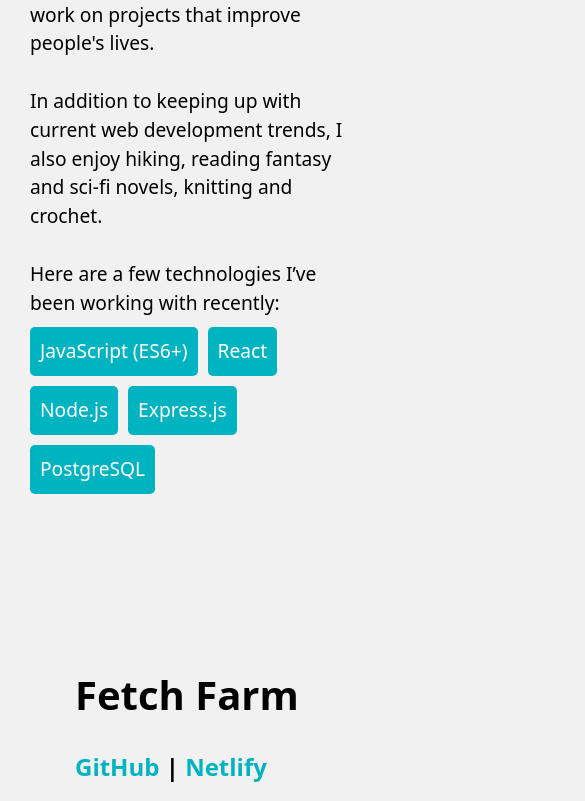
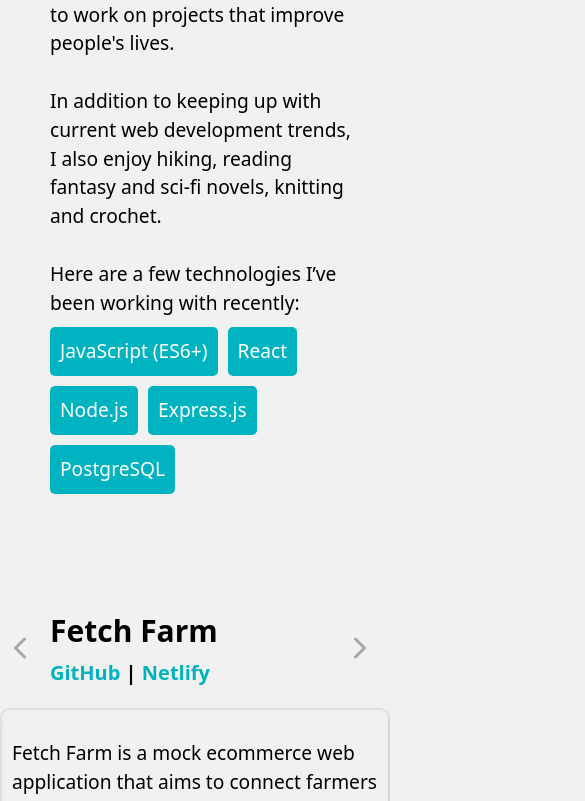
Before and after one commit to cvmug/PersonalSite, a React (Create React App) app: page / in a window 390 px wide. Shown: the part 1160-1961 px from the top of the page, 585 px wide, since content can reach past the window. Built offline with nearby package versions, Linux system fonts and the light colour scheme.

Commit message:
updated carousel arrows and mobile queries

```diff
--- a/package.json
+++ b/package.json
@@ -13,7 +13,7 @@
     "react": "^18.2.0",
     "react-bootstrap": "^2.7.1",
     "react-dom": "^18.2.0",
-    "react-icons": "^4.7.1",
+    "react-icons": "^4.8.0",
     "react-responsive-carousel": "^3.2.23",
     "react-router": "^6.8.1",
     "react-router-dom": "^6.8.1",
--- a/src/About/About.css
+++ b/src/About/About.css
@@ -56,6 +56,7 @@
 @media (max-width: 767px) {
   .bio {
     padding: 30px;
+    margin-left: 20px;
   }
 
   .bio-image {
--- a/src/Nav/Nav.css
+++ b/src/Nav/Nav.css
@@ -130,6 +130,17 @@
     color: white;
   }
 
+  /* .menu-toggle {
+    color: #00b3c0;
+    display: block;
+    width: 24px;
+    height: 24px;
+    position: absolute;
+    top: 20px;
+    right: 30px;
+    cursor: pointer;
+    z-index: 3;
+  } */
   .menu-toggle {
     color: #00b3c0;
     display: block;
@@ -140,9 +151,21 @@
     right: 30px;
     cursor: pointer;
     z-index: 3;
+    transition: transform 0.3s ease;
+  }
+  .menu-toggle div {
+    width: 24px;
+    height: 2px;
+    background-color: #00b3c0;
+    margin: 4px 0;
+    border-radius: 5px;
+    transition: all 0.3s ease;
   }
 
-  .menu-toggle div {
+  .menu-toggle.active {
+    transform: rotate(90deg);
+  }
+  /* .menu-toggle div {
     width: 24px;
     height: 2px;
     background-color: #00b3c0;
@@ -154,7 +177,7 @@
   .menu-toggle.active {
     transform: rotate(90deg) translate(0, 0);
     transition: all 0.3s ease;
-  }
+  } */
 
   .navbar.active .sections {
     display: block;
--- a/src/Portfolio/Portfolio.css
+++ b/src/Portfolio/Portfolio.css
@@ -9,7 +9,7 @@
 
 .project {
   margin: 50px auto;
-  height: 100vh;
+  height: auto;
   margin: 0 auto;
   display: flex;
   text-align: left;
@@ -17,14 +17,24 @@
 }
 
 .project-description {
-  max-width: 600px;
+  max-width: 650px;
+}
+
+.project-content {
+  border: 2px solid #e0e0e0;
+  border-radius: 10px;
+  box-shadow: 0 4px 6px rgba(0, 0, 0, 0.1);
+  padding: 0 20px 20px 20px;
+  margin-left: 60px;
 }
 
 .project-description h1 {
+  margin-left: 65px;
   font-size: 2.5rem;
 }
 
 .project-description h3 {
+  margin-left: 65px;
   font-size: 1.5rem;
 }
 
@@ -40,18 +50,117 @@
   max-width: 600px;
 }
 
+.custom-arrow-prev {
+  position: absolute;
+  left: 0;
+  top: 50%;
+  transform: translateY(-50%);
+  padding: 0.75rem;
+  opacity: 0.3;
+  cursor: pointer;
+  z-index: 20;
+  left: 5px;
+  margin-left: 5px;
+}
+
+.custom-arrow-prev:hover {
+  opacity: 1;
+}
+
+.custom-arrow-next {
+  position: absolute;
+  right: 0;
+  top: 50%;
+  transform: translateY(-50%);
+  padding: 0.75rem;
+  opacity: 0.3;
+  cursor: pointer;
+  z-index: 20;
+  right: 550px;
+}
+
+.custom-arrow-next:hover {
+  opacity: 1;
+}
+
+.arrow-icon {
+  width: 2.25rem;
+  height: 2.25rem;
+  color: rgb(0, 0, 0);
+}
+
+
 @media screen and (max-width: 767px) {
   #portfolio {
-    display: flex;
-    justify-content: center;
-    align-items: center;
+    margin: auto;
+    padding: 0;
+    height: 100vh;
+    max-width: 800px;
+    margin: auto;
+    display: block;
   }
 
   .project {
-    text-align: left;
-    max-width: 300px;
+    margin: 0;
+    height: auto;
+    padding: 0;
+    display: block;
   }
-  .project-image {
-    max-width: 600px;
+
+  .project-description {
+    max-width: 100%;
+    padding: 0;
+    margin: 0;
+  }
+
+  .project-description h1{
+    font-size: 30px;
+    margin-left: 20px;
+    padding-left: 30px;
+    margin-bottom: 0;
+  }
+
+  .project-description h3 {
+    margin-top: 5px;
+    margin-left: 20px;
+    padding-left: 30px;
+    font-size: 20px;
+  }
+
+  .project-content {
+    border: 2px solid #e0e0e0;
+    border-radius: 10px;
+    box-shadow: 0 4px 6px rgba(0, 0, 0, 0.1);
+    padding: 10px;
+    margin: 0;
+  }
+
+  .custom-arrow-prev {
+    position: absolute;
+    left: 0;
+    top: 8%;
+    transform: translateY(-50%);
+    padding: 0.75rem;
+    opacity: 0.3;
+    cursor: pointer;
+    z-index: 20;
+    left: -15px;
+    margin-left: 5px;
+    border: none;
+    background: none;
+  }
+
+  .custom-arrow-next {
+    position: absolute;
+    right: 0;
+    top: 8%;
+    transform: translateY(-50%);
+    padding: 0.75rem;
+    opacity: 0.3;
+    cursor: pointer;
+    z-index: 20;
+    right: 0;
+    border: none;
+    background: none;
   }
 }
--- a/src/Portfolio/Portfolio.js
+++ b/src/Portfolio/Portfolio.js
@@ -5,17 +5,35 @@
 import fetchfarm_img from '../images/fetchfarm.png';
 import { Carousel } from 'react-responsive-carousel';
 import 'react-responsive-carousel/lib/styles/carousel.min.css';
+import { FiChevronLeft, FiChevronRight } from 'react-icons/fi';
 
 export default function Portfolio() {
   return (
     <div id="portfolio">
-    <Carousel showThumbs={false} infiniteLoop useKeyboardArrows>
+      <Carousel
+        showThumbs={false}
+        showIndicators={false}
+        showStatus={false}
+        infiniteLoop
+        useKeyboardArrows
+        renderArrowPrev={(clickHandler, hasPrev) => (
+          <button onClick={clickHandler} className={`${hasPrev ? 'custom-arrow-prev' : 'hidden'}`}>
+            <FiChevronLeft className="arrow-icon" />
+          </button>
+        )}
+        renderArrowNext={(clickHandler, hasNext) => (
+          <button onClick={clickHandler} className={`${hasNext ? 'custom-arrow-next' : 'hidden'}`}>
+            <FiChevronRight className="arrow-icon" />
+          </button>
+        )}
+      >
         <div className="project">
           <div className="project-description">
             <h1>Fetch Farm</h1>
             <h3>
               <a href="https://github.com/cvmug/FarmersMarketFrontend" style={{ fontWeight: "600" }}>GitHub</a> | <a href="https://calm-faun-13d879.netlify.app/" style={{ fontWeight: "600" }}>Netlify</a>
             </h3>
+            <div className='project-content'>
               <p>
                 Fetch Farm is a mock ecommerce web application that aims to connect farmers with customers.
                 The web application allows users to create an account, browse products, add products to their
@@ -26,12 +44,14 @@
               <img src={fetchfarm_img} alt="Project 0" className="project-image" />
             </div>
           </div>
+        </div>
         <div className="project">
           <div className="project-description">
             <h1>Fitness Tracker</h1>
             <h3>
               <a href="https://github.com/cvmug/fitness-tracker-frontend" style={{ fontWeight: "600" }}>GitHub</a> | <a href="https://silly-torte-725ca7.netlify.app/" style={{ fontWeight: "600" }}> Netlify</a>
             </h3>
+            <div className='project-content'>
               <p>
                 Fitness Tracker is a comprehensive web application that utilizies an API to enable users to
                 register and log in to create personalized workouts. With this app, registered users can easily
@@ -43,12 +63,14 @@
               <img src={fitnesstracker_img} alt="Project 1" className="project-image" />
             </div>
           </div>
+        </div>
         <div className="project">
           <div className="project-description">
             <h1>Stanger's Things</h1>
             <h3>
               <a href="https://github.com/cvmug/strangersthings" style={{ fontWeight: "600" }}>GitHub</a> | <a href="https://cheery-croquembouche-e3affd.netlify.app/" style={{ fontWeight: "600" }}>Netlify</a>
             </h3>
+            <div className='project-content'>
               <p>
                 Stranger's Things is a mock online buying and selling plaform utilizing an API. Users are able
                 to register and log in to post new items for sale, message sellers, and view received and sent
@@ -58,6 +80,7 @@
               <img src={strangersthings_img} alt="Project 2" className="project-image" />
             </div>
           </div>
+        </div>
       </Carousel>
     </div>
   );
```
Also changed, not shown: 1 other file (tests, documents, lock files or other folders). Lines whose indentation alone changed are shown as unchanged.
